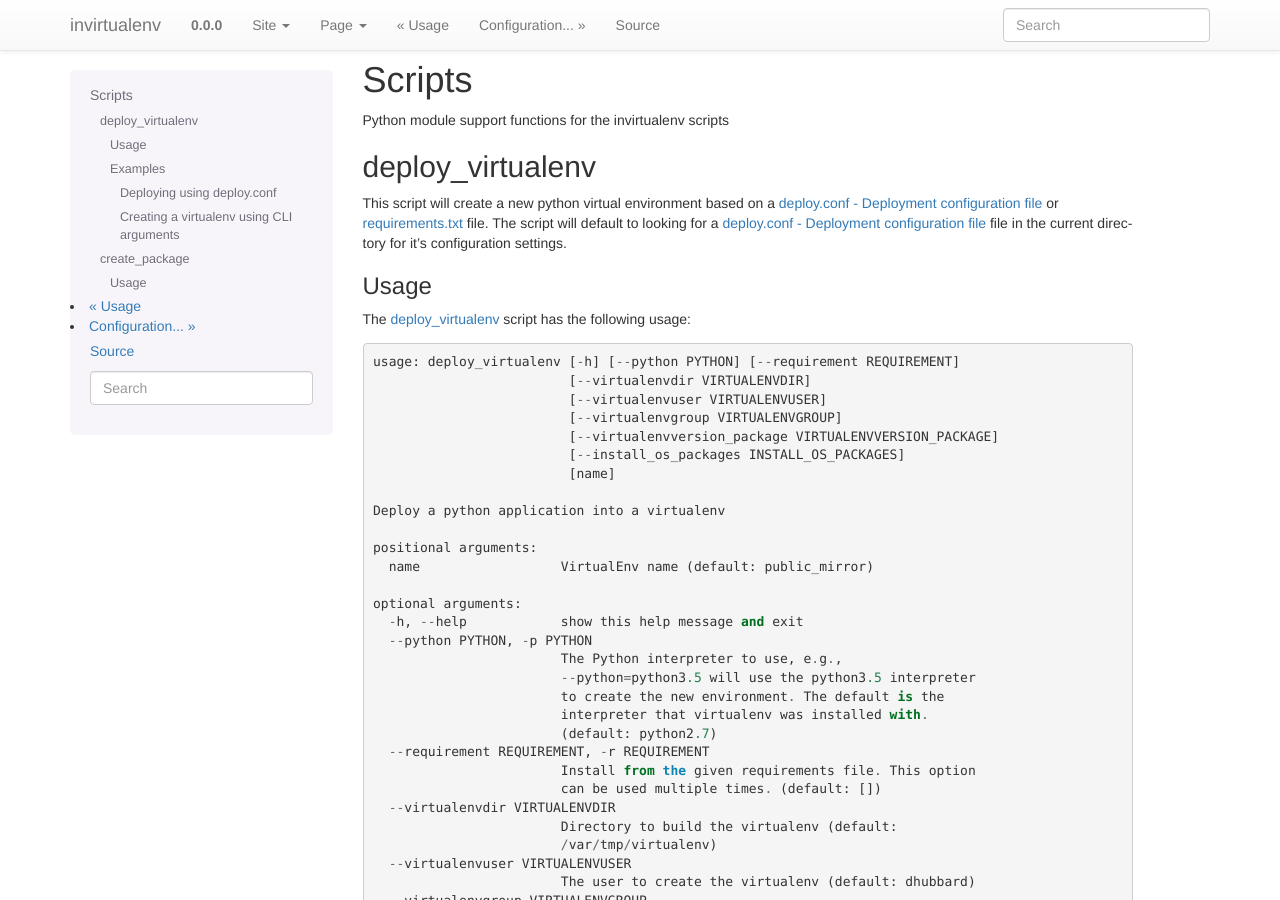
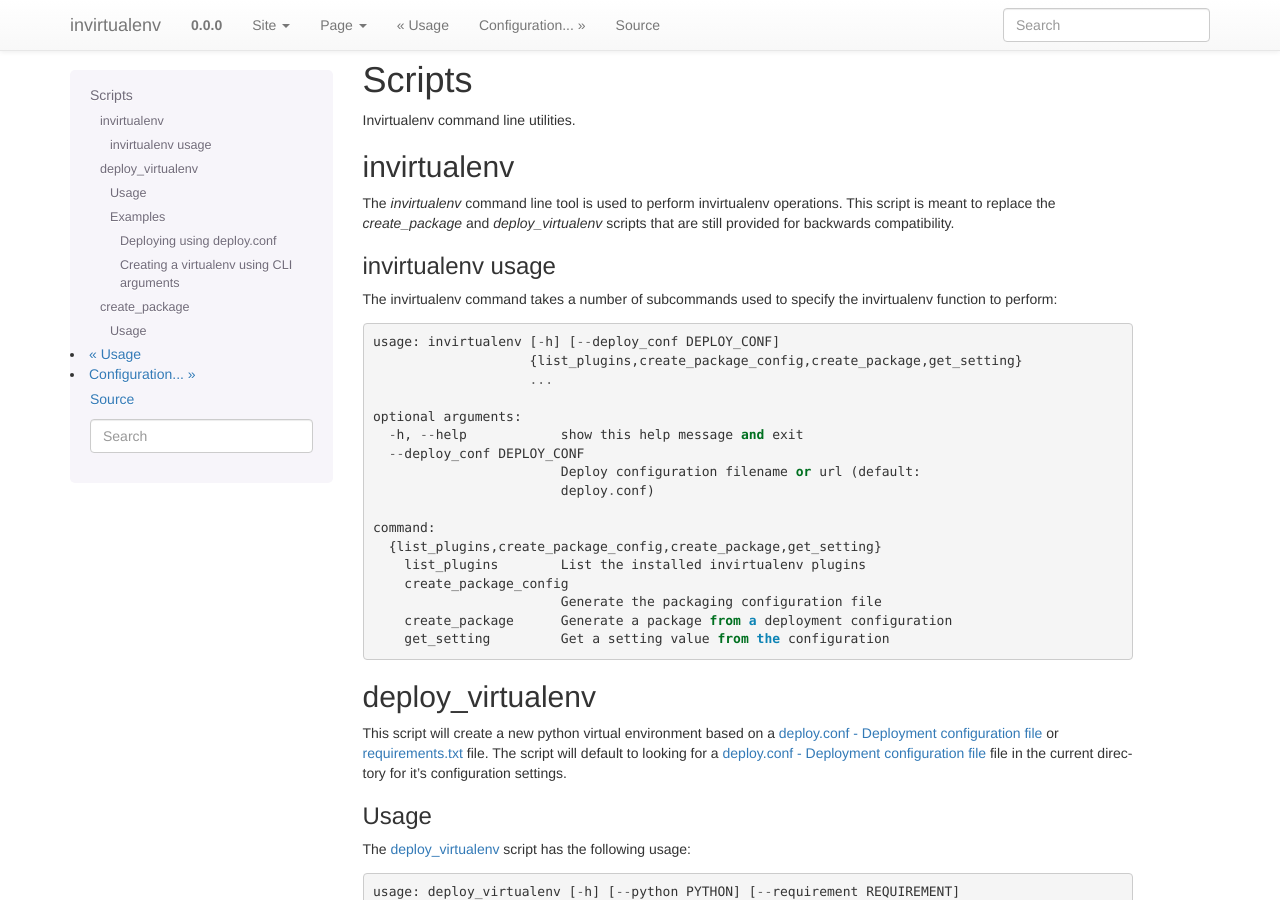
Before and after one commit to yahoo/invirtualenv, a Sphinx documentation site: the page built from doc/source/scripts.rst, in a window 1280 px wide and 900 px high. Built offline with Sphinx 7.4.7, drawn with Linux system fonts in a browser that asks for light colours.

```diff
--- a/doc/source/scripts.rst
+++ b/doc/source/scripts.rst
@@ -2,7 +2,37 @@
 Scripts
 *******
 
-Python module support functions for the invirtualenv scripts
+Invirtualenv command line utilities.
+
+invirtualenv
+============
+
+The `invirtualenv` command line tool is used to perform invirtualenv operations.  This script is meant to replace the
+`create_package` and `deploy_virtualenv` scripts that are still provided for backwards compatibility.
+
+invirtualenv usage
+##################
+
+The invirtualenv command takes a number of subcommands used to specify the invirtualenv function to perform::
+
+    usage: invirtualenv [-h] [--deploy_conf DEPLOY_CONF]
+                        {list_plugins,create_package_config,create_package,get_setting}
+                        ...
+
+    optional arguments:
+      -h, --help            show this help message and exit
+      --deploy_conf DEPLOY_CONF
+                            Deploy configuration filename or url (default:
+                            deploy.conf)
+
+    command:
+      {list_plugins,create_package_config,create_package,get_setting}
+        list_plugins        List the installed invirtualenv plugins
+        create_package_config
+                            Generate the packaging configuration file
+        create_package      Generate a package from a deployment configuration
+        get_setting         Get a setting value from the configuration
+
 
 .. _deploy_virtualenv:
 
```
